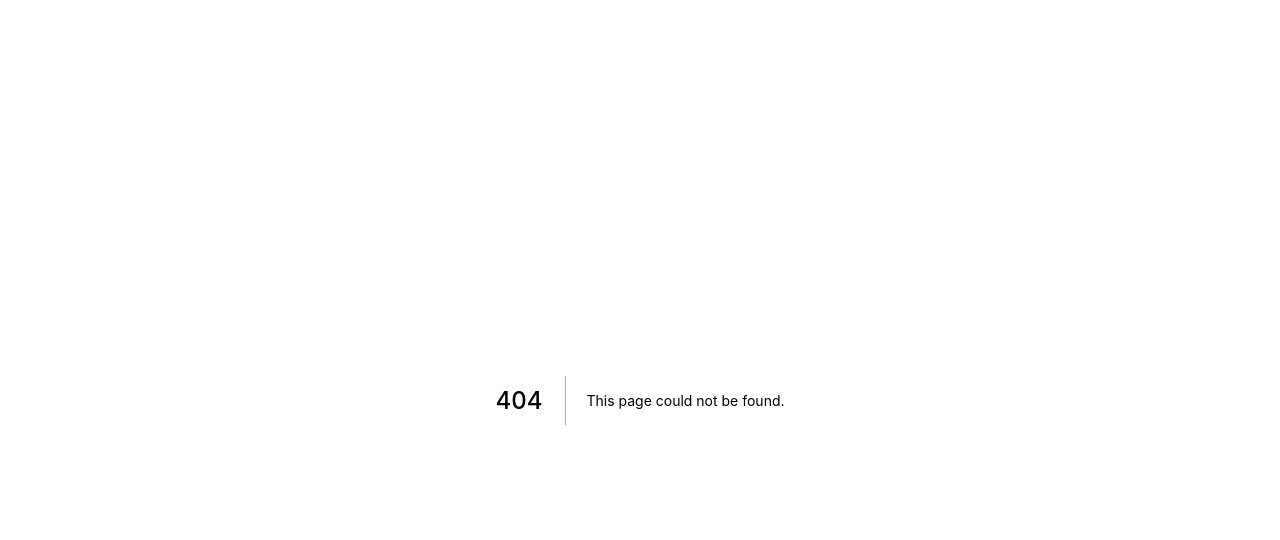
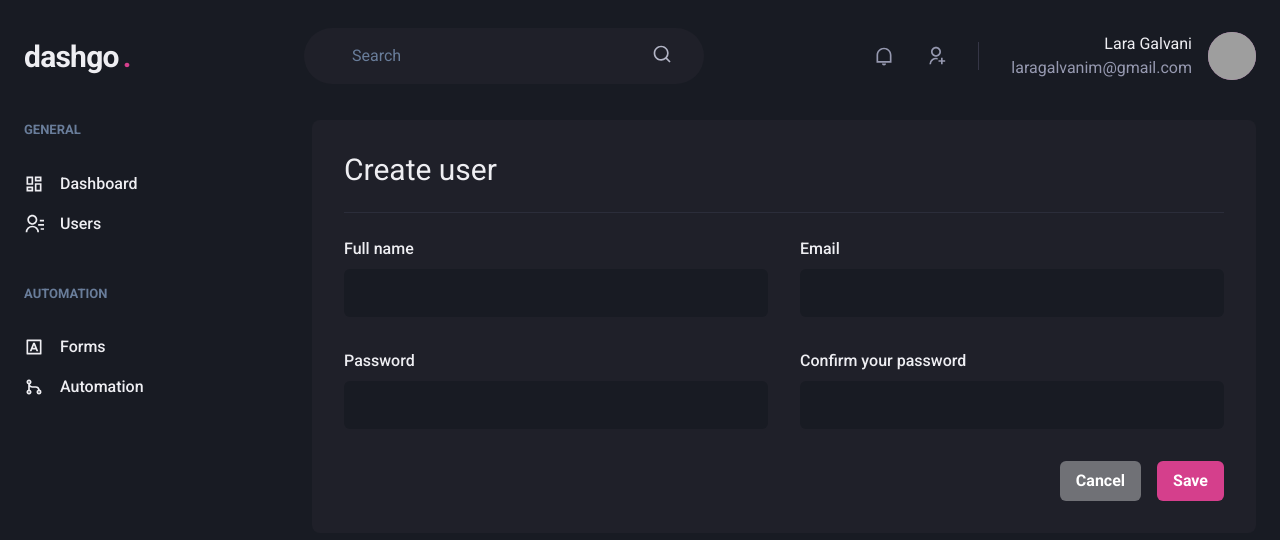
Before and after one commit to laaragm/dashboard-template, a Next.js app: page /users/create in a window 1280 px wide. Before the commit this address had no page. Shown: the top 540 px of the page. Built offline with nearby package versions, Linux system fonts and the light colour scheme; grey boxes are pictures that could not be loaded.

Commit message:
Start implementing users create page

```diff
--- /dev/null
+++ b/src/pages/users/create.tsx
@@ -0,0 +1,64 @@
+import {
+    Box,
+    Button,
+    Divider,
+    Flex,
+    Heading,
+    SimpleGrid,
+    Stack,
+} from "@chakra-ui/react";
+
+import { Input } from "../../components/Form";
+import { Header } from "../../components/Header";
+import { Sidebar } from "../../components/Sidebar";
+
+export default function CreateUser() {
+    return (
+        <Box>
+            <Header />
+
+            <Flex w="100%" my="6" maxWidth={1480} mx="auto" px="6">
+                <Sidebar />
+
+                <Box flex="1" borderRadius={8} bg="gray.800" p="8">
+                    <Heading size="lg" fontWeight="normal">
+                        Create user
+                    </Heading>
+
+                    <Divider my="6" borderColor="gray.700" />
+
+                    <Stack spacing="8">
+                        <SimpleGrid minChildWidth="15rem" spacing="8" w="100%">
+                            <Input name="name" label="Full name"></Input>
+                            <Input
+                                name="email"
+                                label="Email"
+                                type="emal"
+                            ></Input>
+                        </SimpleGrid>
+
+                        <SimpleGrid minChildWidth="15rem" spacing="8" w="100%">
+                            <Input
+                                name="password"
+                                label="Password"
+                                type="password"
+                            ></Input>
+                            <Input
+                                name="password_confirmation"
+                                label="Confirm your password"
+                                type="password"
+                            ></Input>
+                        </SimpleGrid>
+
+                        <Flex mt="8" justify="flex-end">
+                            <Stack direction="row" spacing="4">
+                                <Button colorScheme="whiteAlpha">Cancel</Button>
+                                <Button colorScheme="pink">Save</Button>
+                            </Stack>
+                        </Flex>
+                    </Stack>
+                </Box>
+            </Flex>
+        </Box>
+    );
+}
--- a/src/pages/users/index.tsx
+++ b/src/pages/users/index.tsx
@@ -16,6 +16,7 @@ import {
 import { RiAddLine, RiPencilLine } from "react-icons/ri";
 
 import { Header } from "../../components/Header";
+import { Pagination } from "../../components/Pagination";
 import { Sidebar } from "../../components/Sidebar";
 
 export default function UserList() {
@@ -88,6 +89,8 @@ export default function UserList() {
                             </Tr>
                         </Tbody>
                     </Table>
+
+                    <Pagination />
                 </Box>
             </Flex>
         </Box>
```
Also changed, not shown: src/components/Pagination.tsx (added, +48 -0 lines).
